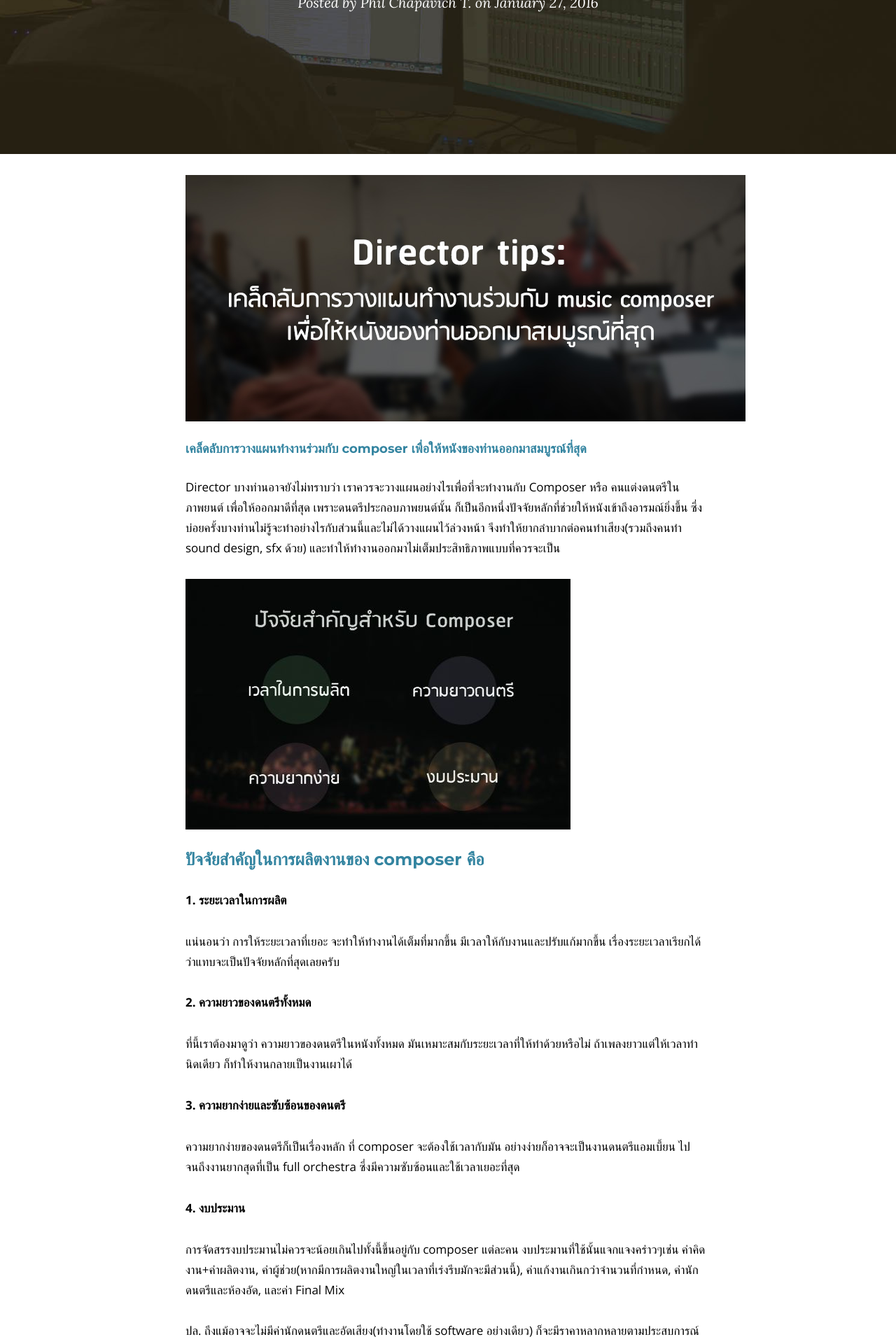
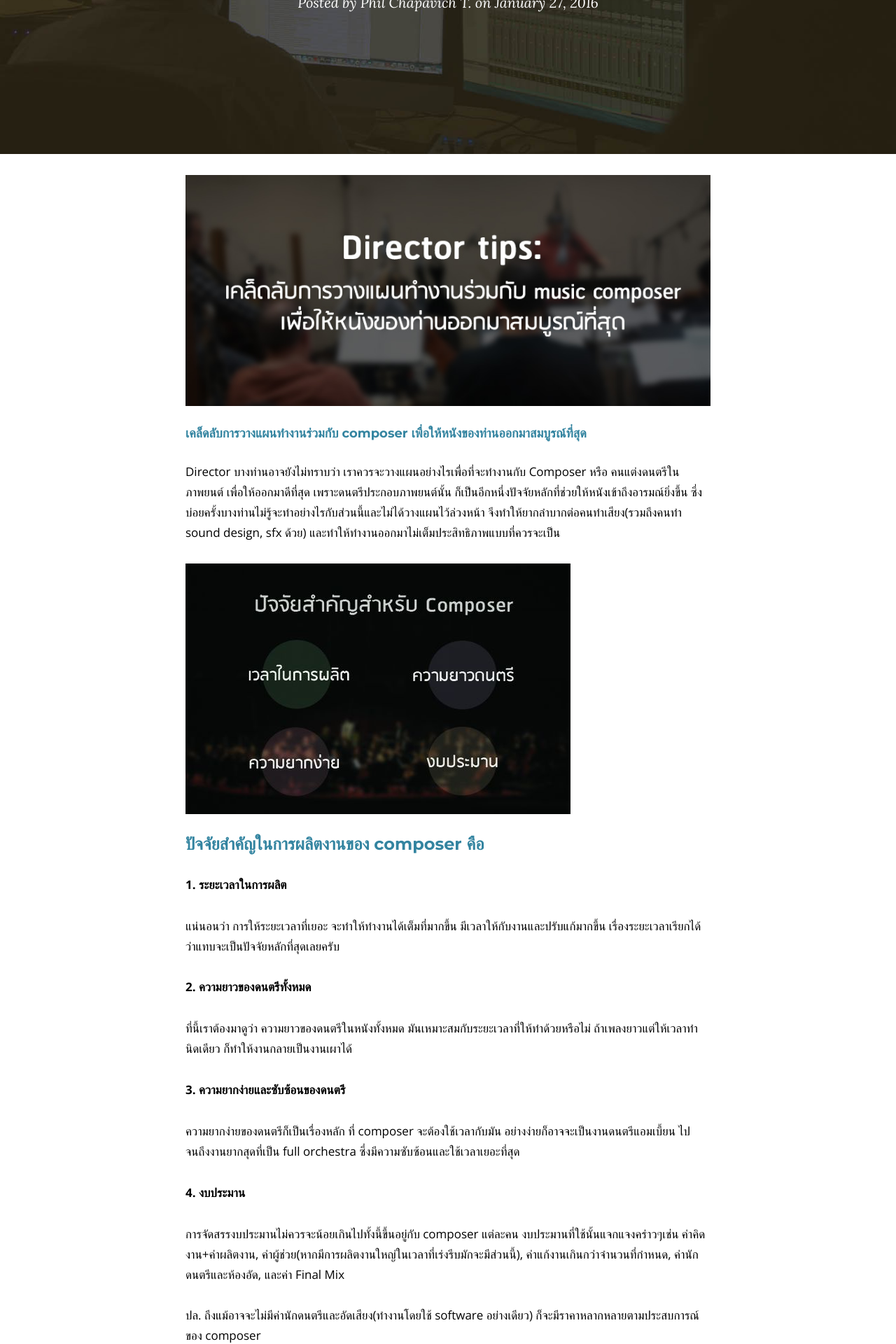
Before and after one commit to phil-wc/phil-wc.github.io, a Jekyll site: the page built from _posts/2016-01-27-best-way-to-coop-composer.markdown, in a window 1280 px wide. Shown: the part 440-2360 px from the top of the page at 70% size. Built offline with Jekyll 4.4.1, drawn with Linux system fonts in a browser that asks for light colours; nearby versions of some CDN libraries.

Commit message:
blog post pic fix

```diff
--- a/_posts/2016-01-15-prelude-to.markdown
+++ b/_posts/2016-01-15-prelude-to.markdown
@@ -6,7 +6,8 @@ date:       2016-01-15 12:00:00
 author:     "Phil Chapavich T."
 header-img: "assets/img/header/credits.jpg"
 ---
-![image](http://40.media.tumblr.com/a26062e61c6233d0fccebd92f78a79fe/tumblr_o1tln0EdBJ1rv4foko1_1280.jpg)
+
+<img src="http://40.media.tumblr.com/a26062e61c6233d0fccebd92f78a79fe/tumblr_o1tln0EdBJ1rv4foko1_1280.jpg" class="img-responsive">
 
 <p><h2>‘Prelude to the General’ will be premiere at 66th Berlinale</h2>
 <p>Official Poster of <b>PRELUDE TO THE GENERAL</b>.(design by Benjarat Choonuan)
--- a/_posts/2016-01-27-best-way-to-coop-composer.markdown
+++ b/_posts/2016-01-27-best-way-to-coop-composer.markdown
@@ -7,7 +7,7 @@ author:     "Phil Chapavich T."
 header-img: "public/news/news-default.jpg"
 ---
 
-![Tips]({{site.url}}/public/news/2016-01-27-best/directortips.jpg)
+<img class="img-responsive" src="{{ site.baseurl }}/public/news/2016-01-27-best/directortips.jpg" alt="Image">
 
 #### เคล็ดลับการวางแผนทำงานร่วมกับ composer เพื่อให้หนังของท่านออกมาสมบูรณ์ที่สุด
 
@@ -19,7 +19,7 @@ Director บางท่านอาจยังไม่ทราบว่า
     จึงทำให้ยากลำบากต่อคนทำเสียง(รวมถึงคนทำ sound design, sfx ด้วย)
     และทำให้ทำงานออกมาไม่เต็มประสิทธิภาพแบบที่ควรจะเป็น
 
-![Info1]({{site.url}}/public/news/2016-01-27-best/info1.jpg)
+<img class="img-responsive" src="{{ site.baseurl }}/public/news/2016-01-27-best/info1.jpg" alt="Image">
 
 ### ปัจจัยสำคัญในการผลิตงานของ composer คือ
 
@@ -57,7 +57,7 @@ Director บางท่านอาจยังไม่ทราบว่า
 
 **เรียงลำดับจากดีที่สุดไปเสี่ยงที่สุด**
 
-![Info2]({{site.url}}/public/news/2016-01-27-best/info2.jpg)
+<img class="img-responsive" src="{{ site.baseurl }}/public/news/2016-01-27-best/info2.jpg" alt="Image">
 
 **1. ให้ระยะเวลาในการทำงานกว่า 3 เดือนขึ้นไป มีการคุยกันกับcomposer
     ช่วงเขียนสคริปต์เสร็จ หรือ ก่อนถ่ายหนัง**
```
